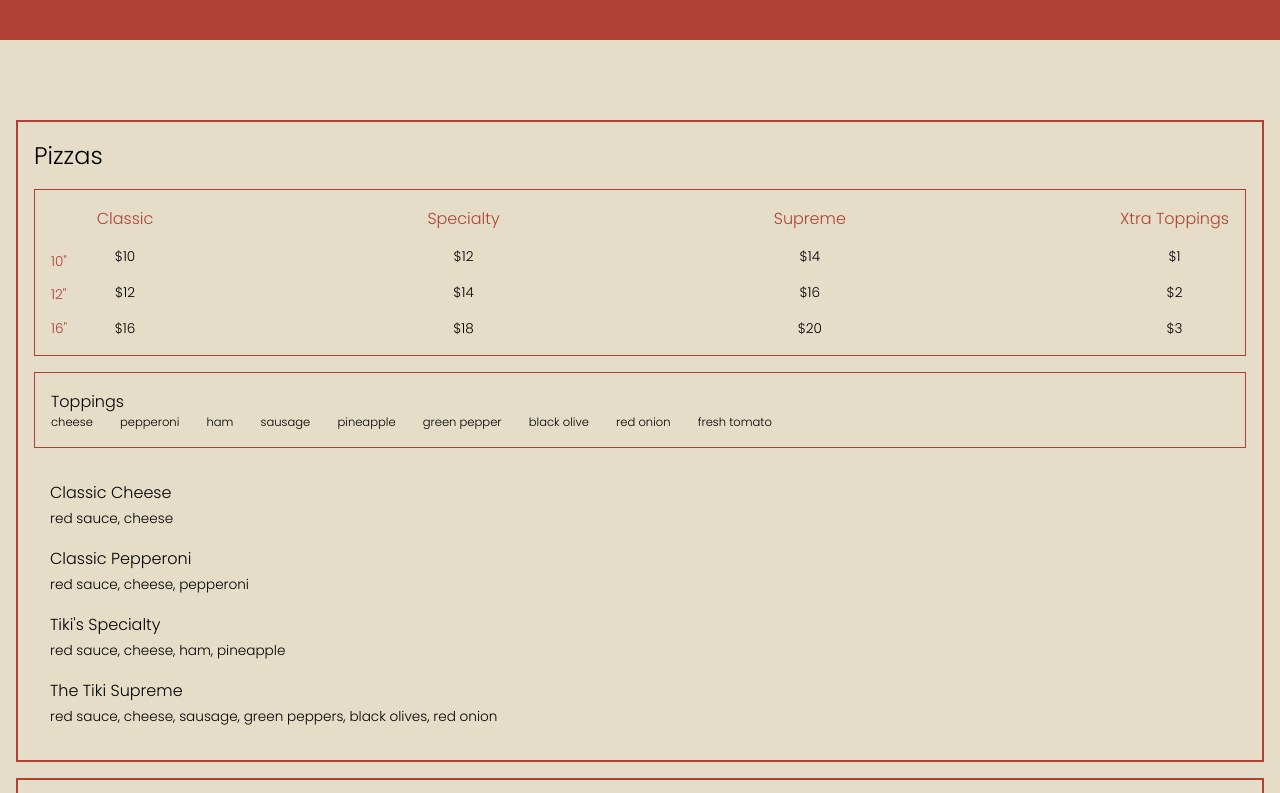
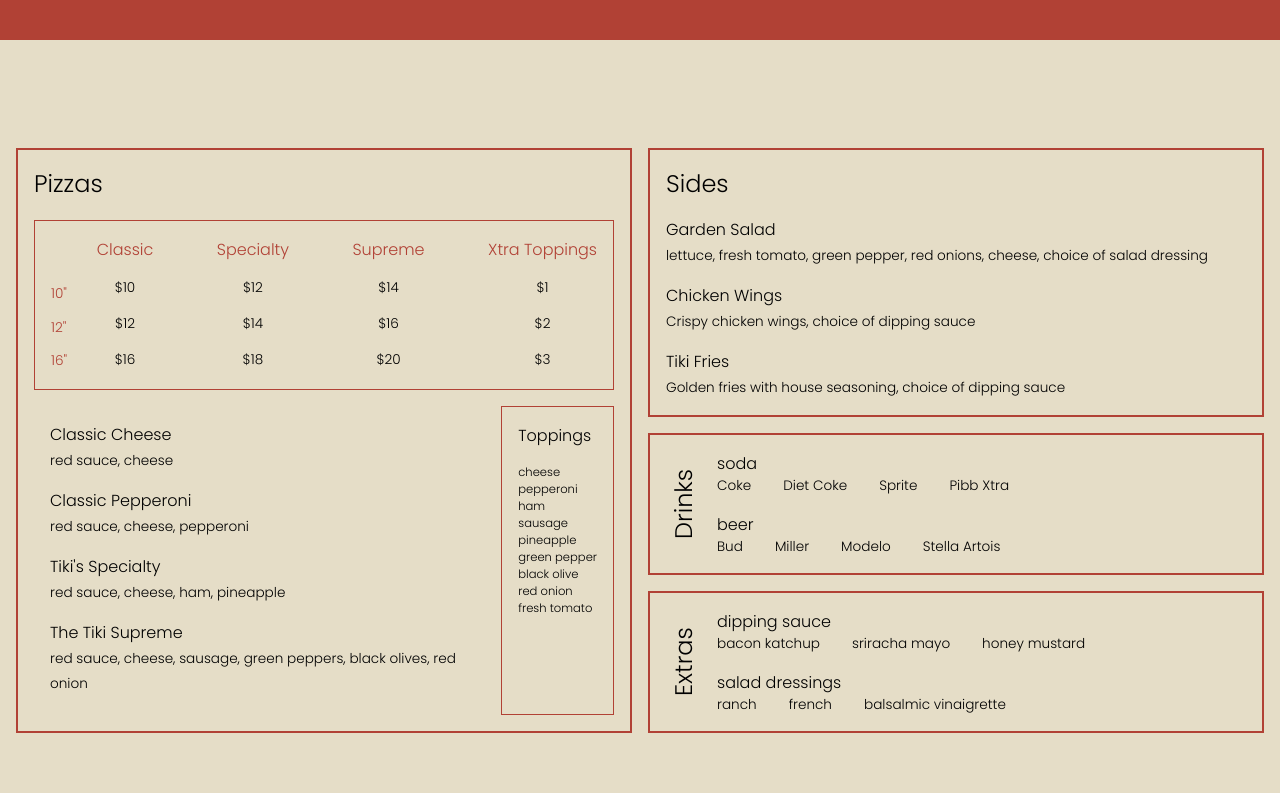
Before and after one commit to Cedrus32/Restaurant-Page, a website built with webpack: page dist/index.html in a window 1280 px wide. Shown: the part 760-1553 px from the top of the page. Built offline with Linux system fonts and the light colour scheme; a web font is replaced by a local one.

Commit message:
Reorganize layout for larger screens

```diff
--- a/src/styles/layout.css
+++ b/src/styles/layout.css
@@ -176,7 +176,7 @@ main {
                     padding: var(--container-pad);
                 }
 
-                    #pizza-toppings .category {
+                    #pizza-toppings.category {
                         align-items: flex-start;
                         gap: var(--container-gap);
                     }
@@ -314,3 +314,30 @@ main {
             #phone {
                 grid-area: phone;
             }
+
+
+/* LARGE SCREENS */
+/* LARGE SCREENS */
+/* LARGE SCREENS */
+
+@media only screen and (min-width: 1000px) {
+    #menu-container {
+        grid-template-columns: 1fr 1fr;
+        grid-template-rows: repeat(3, auto);
+        grid-template-areas: 'pizzas sides'
+                             'pizzas drinks'
+                             'pizzas extras';
+    }
+
+        #pizzas {
+            grid-template-columns: 1fr auto;
+            grid-template-rows: repeat(3, auto);
+            grid-template-areas: 'header header'
+                                 'prices prices'
+                                 'list   toppings';
+        }
+
+            #pizza-toppings .category-list {
+                flex-flow: column;
+            }
+}
```
Also changed, not shown: dist/index.html, dist/index.main.js.
